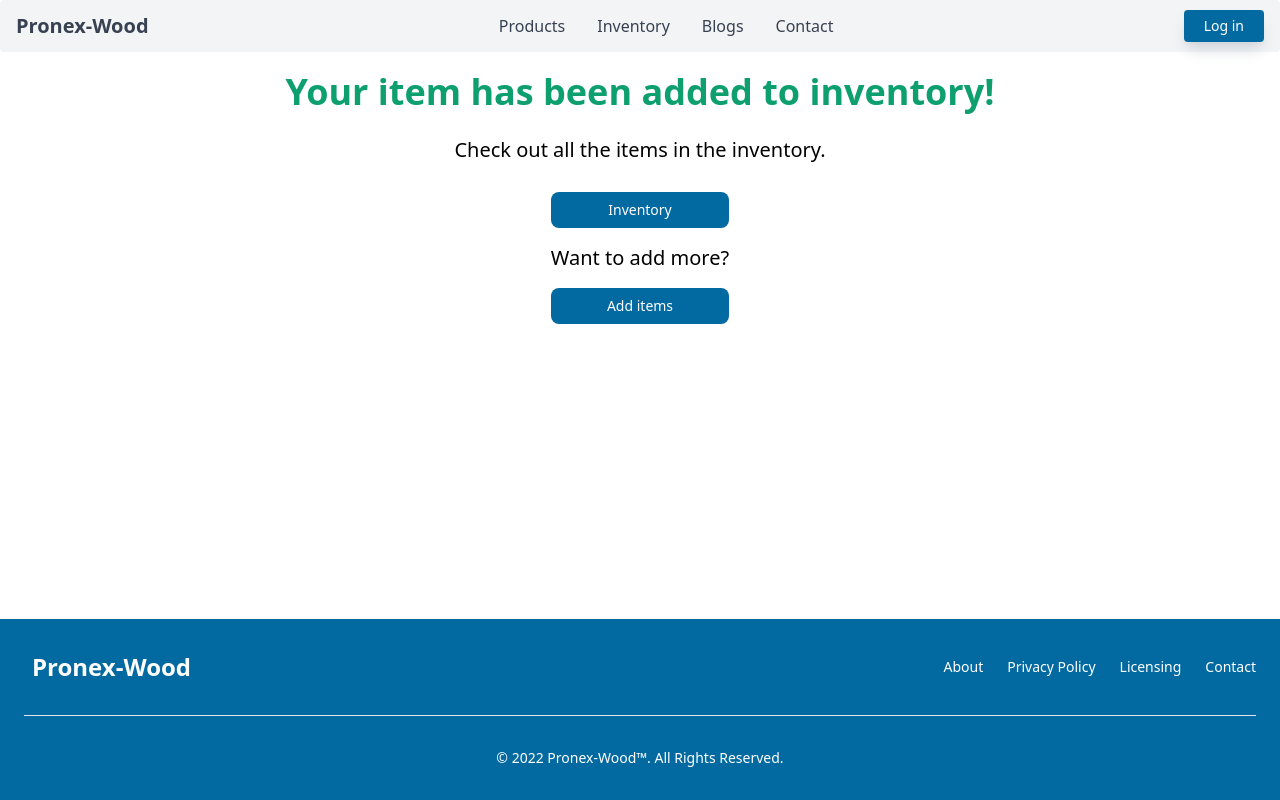
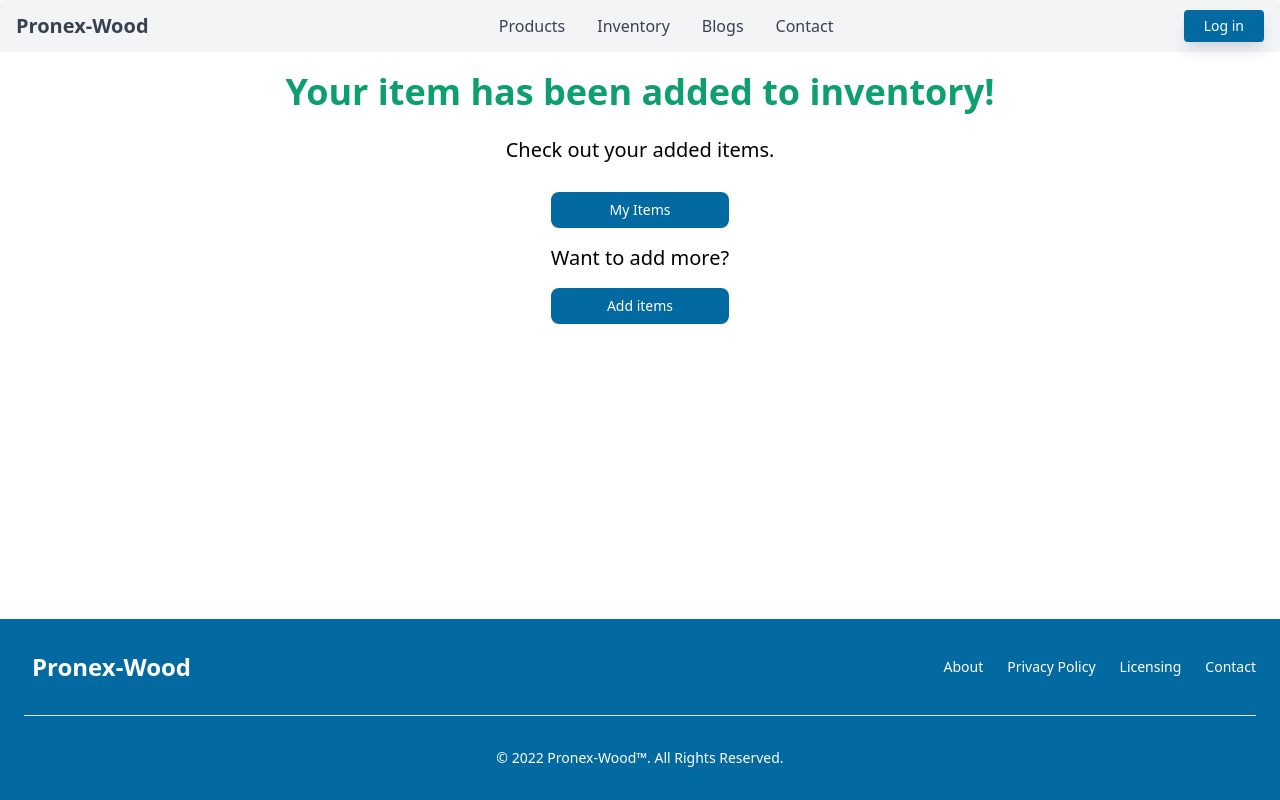
Before and after one commit to kmrajibfaysal/pronex-wood-km, a React (Create React App) app: page /addItem/success in a window 1280 px wide. Built offline with nearby package versions, Linux system fonts and the light colour scheme; no server answers; what tw-elements would draw is missing.

Commit message:
fixed success page

```diff
--- a/src/Pages/AddItem/Success.js
+++ b/src/Pages/AddItem/Success.js
@@ -10,16 +10,14 @@ function Success() {
                     Your item has been added to inventory!
                 </h1>
                 <div className="mt-6 flex flex-col items-center justify-center">
-                    <span className="block text-sm md:text-xl">
-                        Check out all the items in the inventory.
-                    </span>
+                    <span className="block text-sm md:text-xl">Check out your added items.</span>
                     <div className="mt-3 flex flex-col ">
                         <button
-                            onClick={() => navigate('/inventory')}
+                            onClick={() => navigate('/myItems')}
                             className="my-4 block items-center rounded-lg bg-sky-700 py-2 px-5 text-center text-sm font-medium text-white hover:bg-sky-600 focus:outline-none focus:ring-4 focus:ring-sky-300 dark:bg-sky-600 dark:hover:bg-sky-700 dark:focus:ring-sky-800"
                             type="button"
                         >
-                            Inventory
+                            My Items
                         </button>
                         <span className="block text-sm md:text-xl">Want to add more?</span>
                         <button
```
